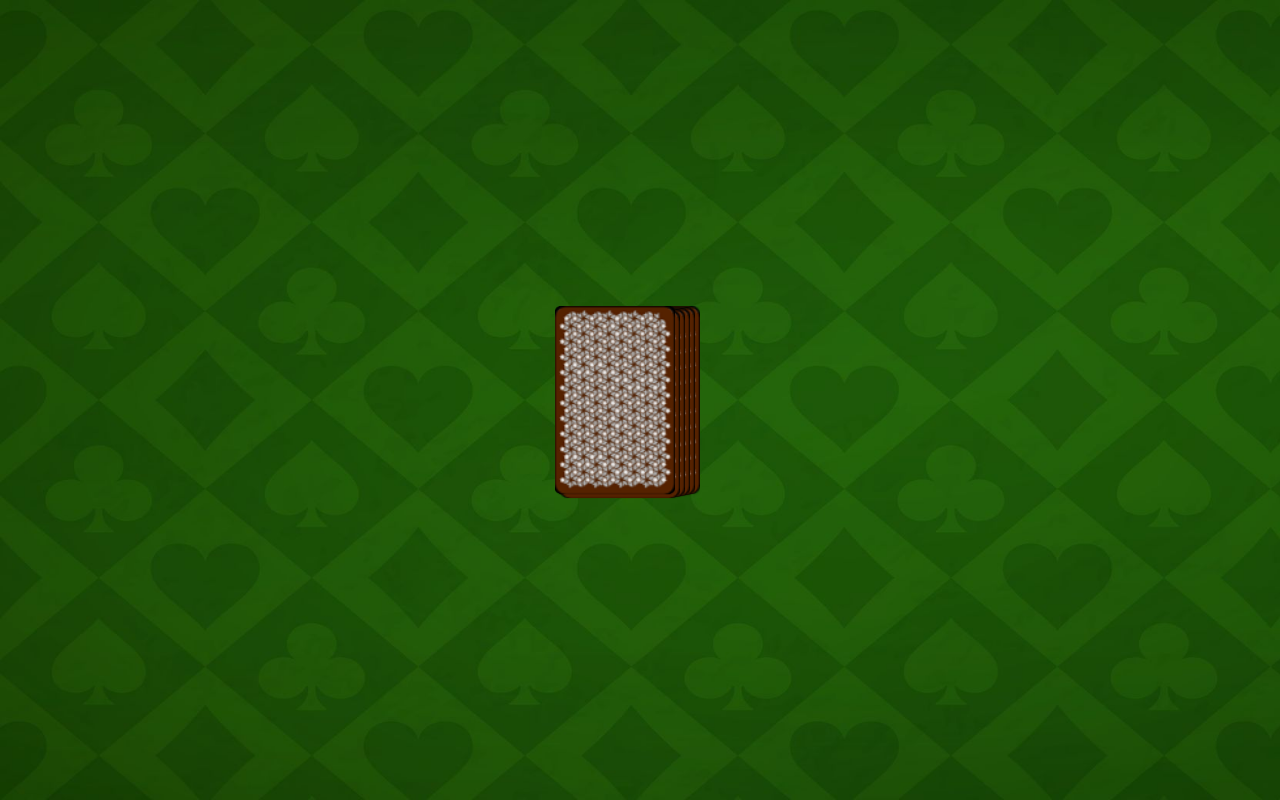
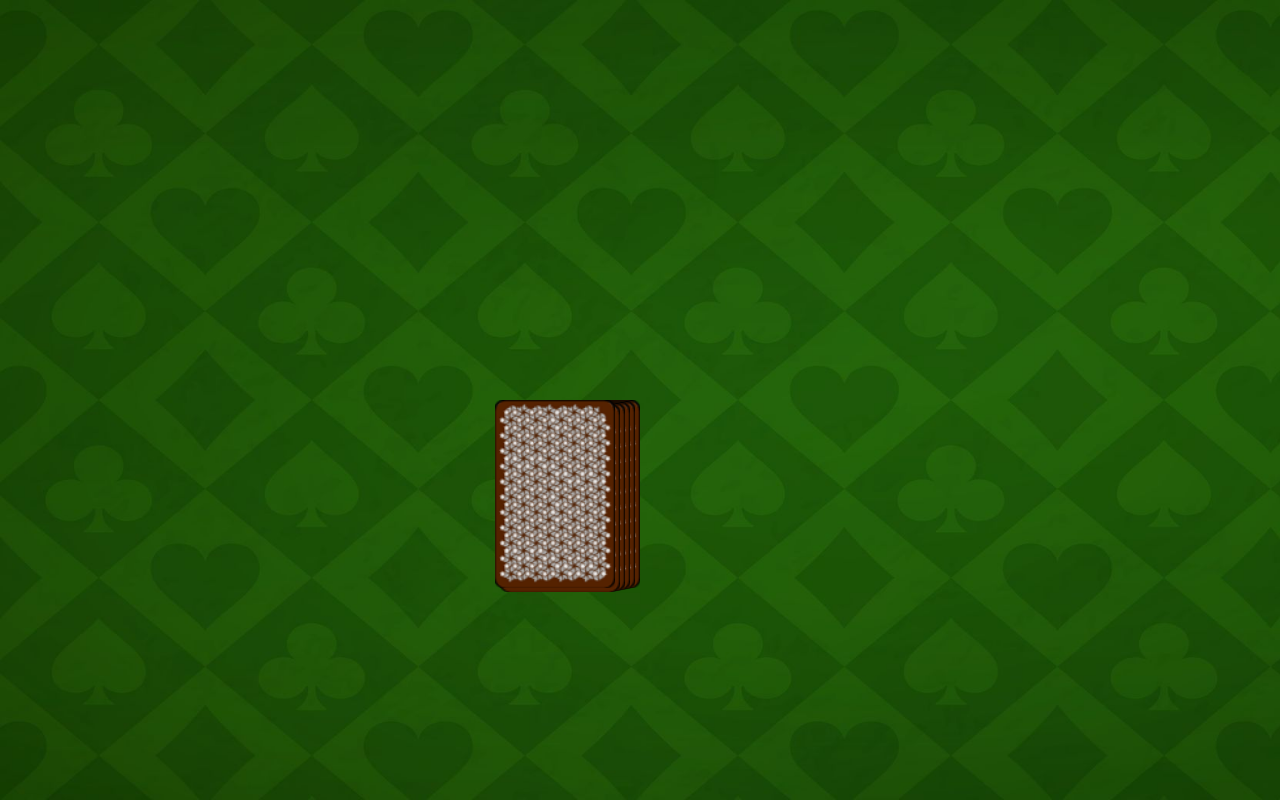
Before and after one commit to felianfilian/13_ring_of_fire_v1, an Angular app: page /game in a window 1280 px wide. Built offline with nearby package versions, Linux system fonts and the light colour scheme.

Commit message:
set top card

```diff
--- a/src/app/game/game.component.html
+++ b/src/app/game/game.component.html
@@ -7,8 +7,8 @@
       alt=""
     />
     <img
+      class="card-top"
       style="right: 25px"
-      *ngFor="let c of [1, 2, 3, 4, 5]; let i = index"
       src="/assets/img/cards/card_cover.png"
       alt=""
     />
--- a/src/app/game/game.component.scss
+++ b/src/app/game/game.component.scss
@@ -16,6 +16,14 @@
   img {
     position: absolute;
     width: 120px;
-    transform: translate(50%, -50%);
   }
 }
+
+.card-top {
+  cursor: pointer;
+  transition: all 125ms ease-in-out;
+
+  &:hover {
+    transform: scale(1.1) translateY(-10px);
+  }
+}
```
